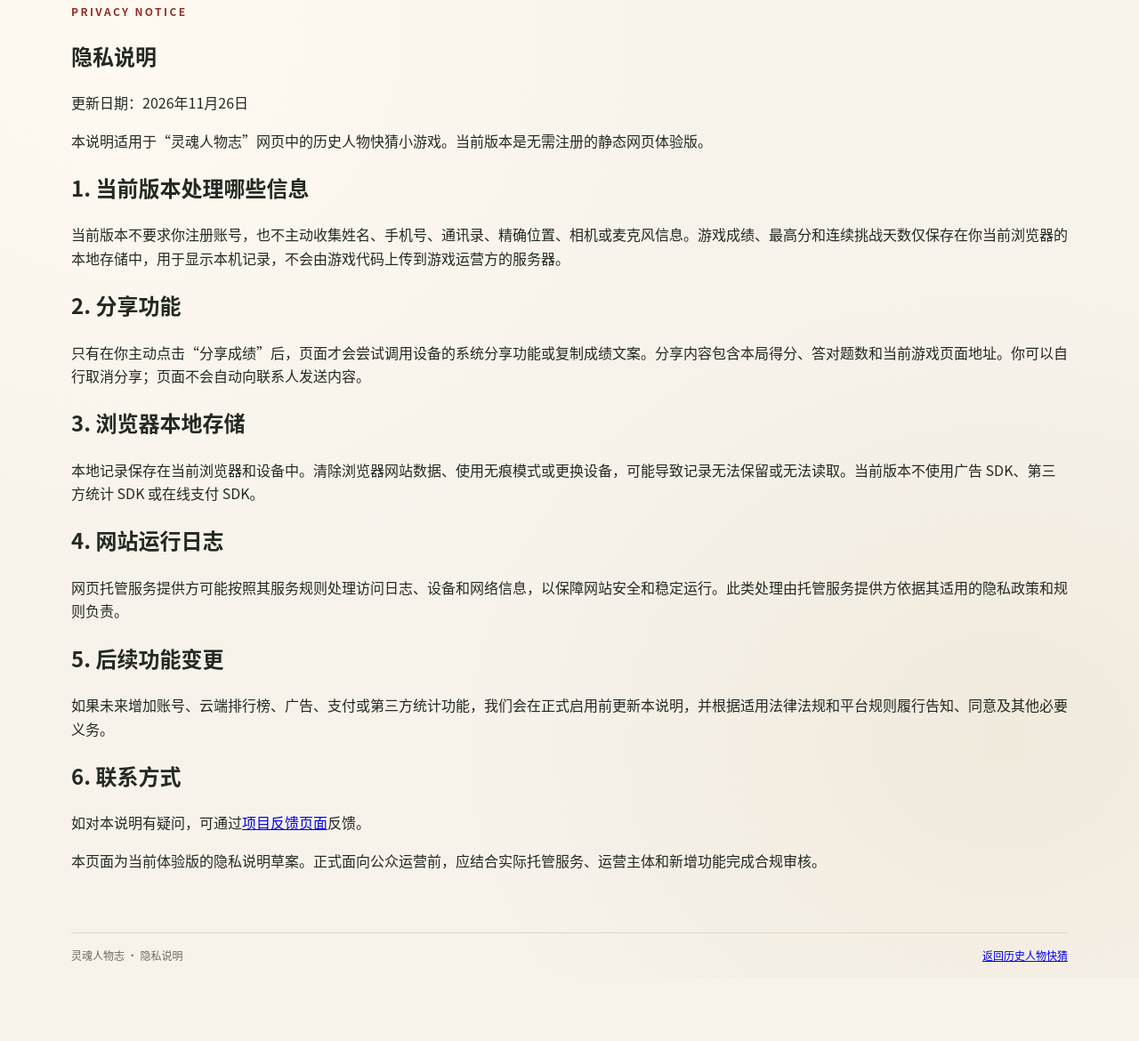
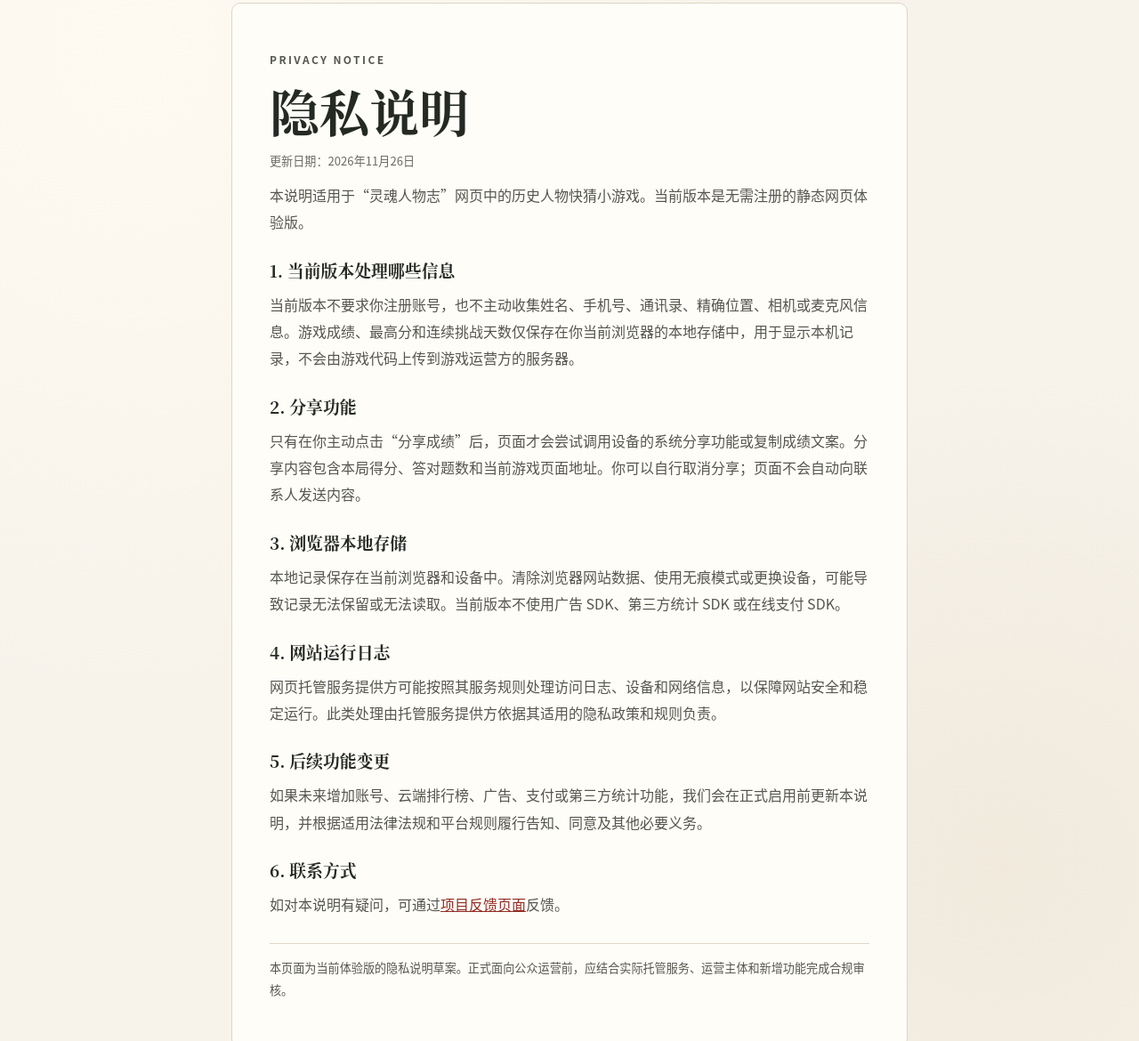
Before and after one commit to zhangq7726-png/zhangq7726.github.io, a plain HTML site: page privacy.html in a window 1280 px wide. Shown: the part 109-1279 px from the top of the page at 89% size. Before the commit the page ends 1208 px from the top, so only its background shows below. Drawn offline with Linux system fonts and the light colour scheme.

Commit message:
Style game privacy notice page

```diff
--- a/game.css
+++ b/game.css
@@ -151,3 +151,10 @@ button:focus-visible, a:focus-visible { outline: 3px solid #bd8c54; outline-offs
 @media (prefers-reduced-motion: reduce) {
   *, *::before, *::after { animation-duration: .01ms !important; transition-duration: .01ms !important; }
 }
+.policy-screen { width: min(760px, 100%); margin-inline: auto; padding: clamp(22px, 4vw, 42px); background: var(--surface); border: 1px solid var(--line); border-radius: 10px; }
+.policy-screen h1 { margin: 0 0 8px; font: 700 clamp(2.3rem, 5vw, 3.5rem)/1.25 var(--serif); }
+.policy-screen h2 { margin: 25px 0 7px; font: 700 1.18rem var(--serif); }
+.policy-screen p { margin: 10px 0; color: #55564d; line-height: 1.9; }
+.policy-screen a { color: var(--red); }
+.policy-updated { font-size: .82rem; color: var(--muted) !important; }
+.policy-footnote { margin-top: 28px !important; padding-top: 15px; border-top: 1px solid var(--line); font-size: .82rem; }
```
